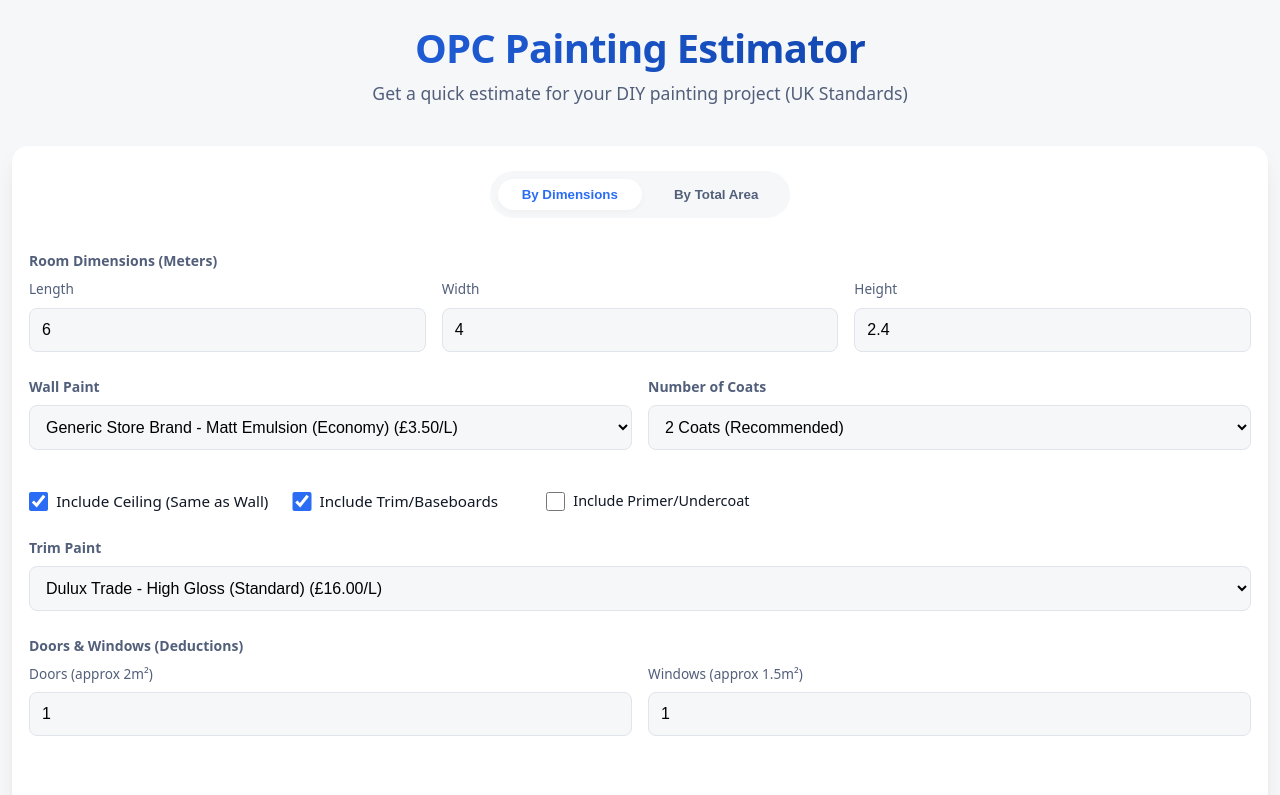
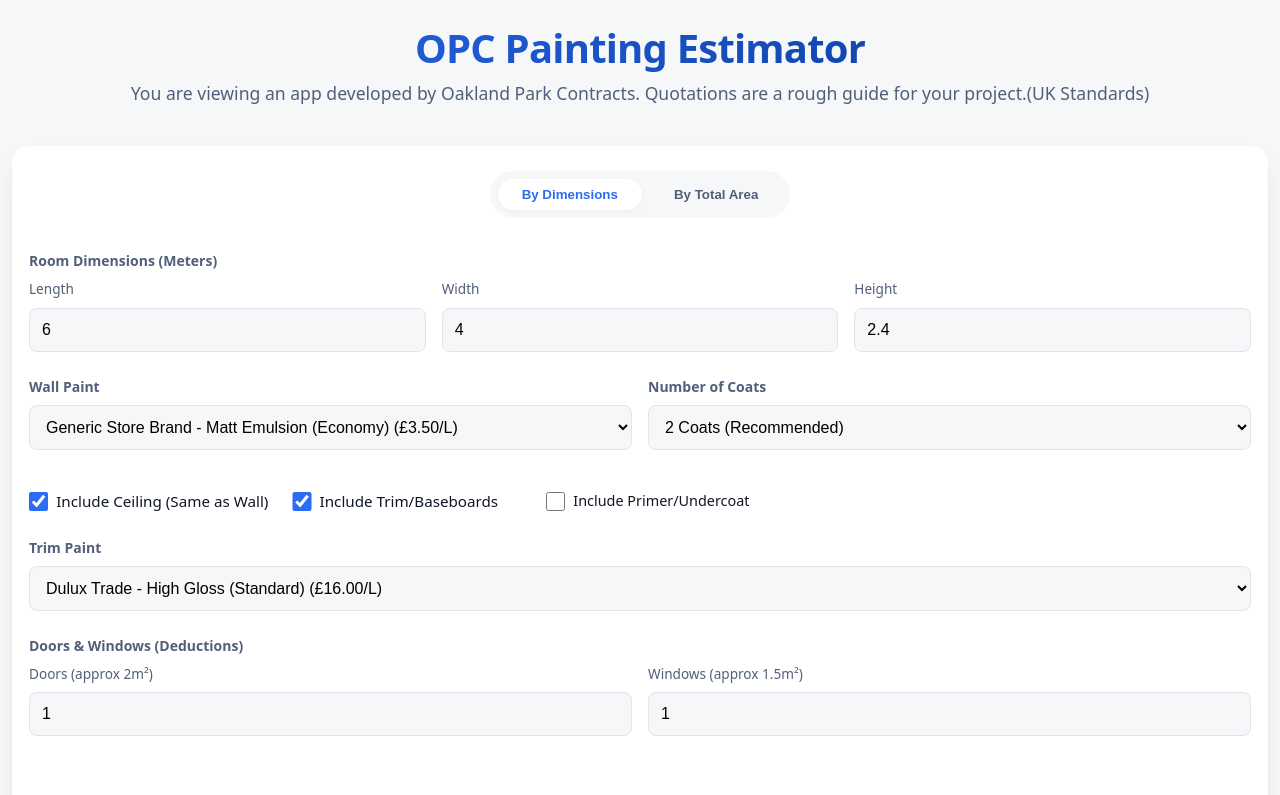
Before and after one commit to Richmbrm/painting-estimator, a Next.js app: page / in a window 1280 px wide. Shown: the top 795 px of the page. Built offline with nearby package versions, Linux system fonts and the light colour scheme.

Commit message:
Main Sub Heading Change

```diff
--- a/src/pages/index.tsx
+++ b/src/pages/index.tsx
@@ -168,7 +168,7 @@ export default function Home() {
       <main>
         <header className="header-hero">
           <h1>OPC Painting Estimator</h1>
-          <p>Get a quick estimate for your DIY painting project (UK Standards)</p>
+          <p>You are viewing an app developed by Oakland Park Contracts. Quotations are a rough guide for your project.(UK Standards)</p>
         </header>
 
         <div className="card">
```
